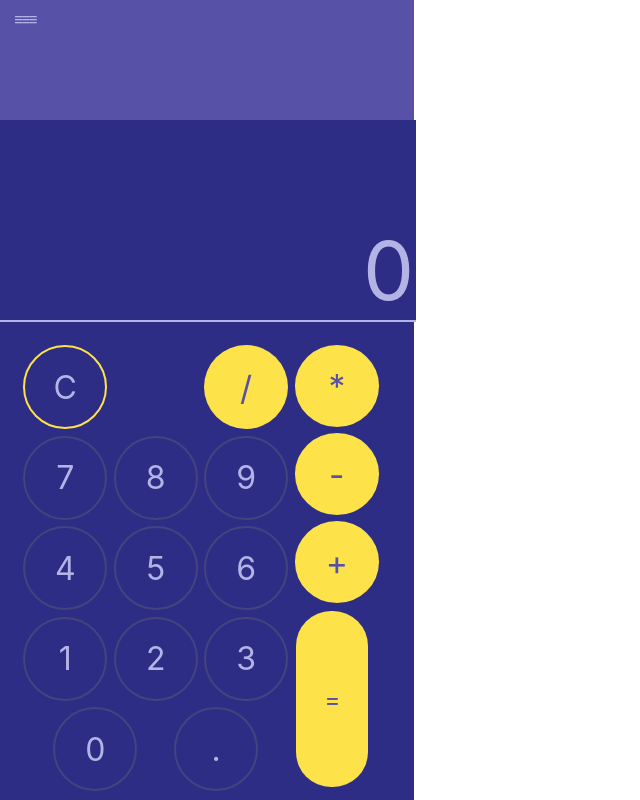
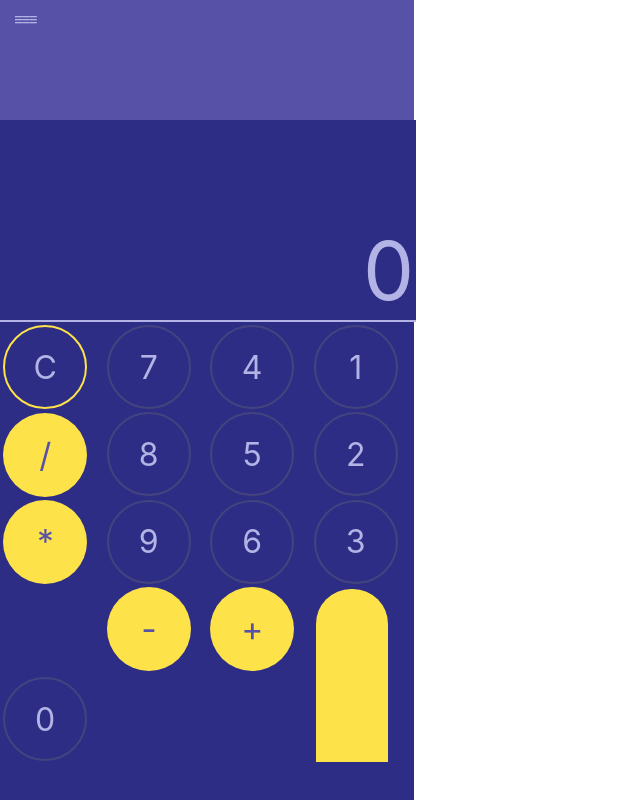
Before and after one commit to bomazani/calculator, a React (Create React App) app: page / in a window 1280 px wide. Shown: the top 800 px of the page, without its empty margins (0-640 px from the left). Built offline with nearby package versions, Linux system fonts and the light colour scheme.

Commit message:
Attempting to switch the keypad layout from flexbox to grid.

```diff
--- a/src/App.css
+++ b/src/App.css
@@ -40,48 +40,201 @@
 }
 
 
-.keypad {
+/* .keypad {
   display: flex;
   flex-direction: row;
   height: 55vh;
   border: 20px solid  #2d2d86;
+} */
+
+.keypad {
+  display: grid;
+  /* flex-direction: row; */
+  height: 55vh;
+  /* border: 20px solid  #2d2d86; */
+  grid-template-columns: 1fr 1fr 1fr 1fr;
+  grid-template-rows: 1fr 1fr 1fr 1fr 1fr;
+  grid-template-areas:
+    "#btn-clear . #btn-divide #btn-mult"
+    "#btn-7 #btn-8 #btn-9 #btn-minus"
+    "#btn-4 #btn-5 #btn-6 #btn-add"
+    "#btn-1 #btn-2 #btn-3 #btn-equal"
+    "#btn-0 #btn-0 #btn-decimal #btn-equal";
+  /* gap: 10px; */
 }
 
-.row {
+#btn-clear {
+  grid-column-start: 1;
+  grid-column-end: 2;
+  grid-row-start: 1;
+  grid-row-end: 2;
+}
+
+#btn-divide {
+  grid-column-start: 3;
+  grid-column-end: 4;
+  grid-row-start: 1;
+  grid-row-end: 2;
+
+}
+
+#btn-mult {
+  grid-column-start: 4;
+  grid-column-end: 5;
+  grid-row-start: 1;
+  grid-row-end: 2;
+}
+
+#btn-7 {
+  grid-column-start: 1;
+  grid-column-end: 2;
+  grid-row-start: 2;
+  grid-row-end: 3;
+}
+
+#btn-8 {
+  grid-column-start: 2;
+  grid-column-end: 3;
+  grid-row-start: 2;
+  grid-row-end: 3;
+}
+
+#btn-9 {
+  grid-column-start: 3;
+  grid-column-end: 4;
+  grid-row-start: 2;
+  grid-row-end: 3;
+}
+
+#btn-minus {
+  grid-column-start: 4;
+  grid-column-end: 5;
+  grid-row-start: 2;
+  grid-row-end: 3;
+}
+
+#btn-4 {
+  grid-column-start: 1;
+  grid-column-end: 2;
+  grid-row-start: 3;
+  grid-row-end: 4;
+}
+
+#btn-5 {
+  grid-column-start: 2;
+  grid-column-end: 3;
+  grid-row-start: 3;
+  grid-row-end: 4;
+}
+
+#btn-6 {
+  grid-column-start: 3;
+  grid-column-end: 4;
+  grid-row-start: 3;
+  grid-row-end: 4;
+}
+
+#btn-add {
+  grid-column-start: 4;
+  grid-column-end: 5;
+  grid-row-start: 3;
+  grid-row-end: 4;
+}
+
+#btn-1 {
+  grid-column-start: 1;
+  grid-column-end: 2;
+  grid-row-start: 4;
+  grid-row-end: 5;
+}
+
+#btn-2 {
+  grid-column-start: 2;
+  grid-column-end: 3;
+  grid-row-start: 4;
+  grid-row-end: 5;
+}
+
+#btn-3 {
+  grid-column-start: 3;
+  grid-column-end: 4;
+  grid-row-start: 4;
+  grid-row-end: 5;
+}
+
+#btn-equal {
+  grid-column-start: 4;
+  grid-column-end: 5;
+  grid-row-start: 4;
+  grid-row-end: 6;
+}
+
+#btn-0 {
+  grid-column-start: 1;
+  grid-column-end: 3;
+  grid-row-start: 5;
+  grid-row-end: 6;
+}
+
+#btn-decimal {
+  grid-column-start: 3;
+  grid-column-end: 4;
+  grid-row-start: 5;
+  grid-row-end: 6;
+}
+
+
+
+
+/* .row {
   display: flex;
   flex-direction: row;
   justify-content: space-evenly;
   background-color: #2d2d86;
-}
+} */
 
-.operatorpad {
+/* .row {
+  display: flex;
+  flex-direction: row;
+  justify-content: space-evenly;
+  background-color: #2d2d86;
+} */
+
+/* .operatorpad {
   display: flex;
   flex-direction: column;
   justify-content: space-evenly;
   object-fit: fill;
+} */
 
-}
-
-.mult-minus-add-btns {
+/* .mult-minus-add-btns {
   display: flex;
   height: 60%;
   flex-direction: column;
   justify-content: space-evenly;
- }
+ } */
 
-.equalbtn {
+/* .equalbtn {
   display: flex;
   object-fit: stretch;
   height: 40%;
   width: 100%;
   justify-content: bottom;
-}
+} */
 
-.zero {
+/* .equalbtn {
+  display: flex;
+  object-fit: stretch;
+  height: 40%;
+  width: 100%;
+  justify-content: bottom;
+} */
+
+/* .zero {
   display: flex;
   width:66%;
   object-fit: fill;
-}
+} */
 
 .footer {
   display: flex;
--- a/src/App.js
+++ b/src/App.js
@@ -60,8 +60,8 @@ render() {
           <CalcDisplay calcDisplay={this.state.calcDisplay} />
         </div>
 
-
-        <div className="keypad">
+        {/* flexbox */}
+        {/* <div className="keypad">
           <div className="numberpad">
             <div className="row">
               <ClearBtn handleClear={() => this.setState({calcDisplay: "0"})}>C</ClearBtn>
@@ -99,8 +99,42 @@ render() {
               <EqualBtn handleClick={this.handleEqual}>=</EqualBtn>
             </div>
           </div>
+        </div> */}
+
+        {/* grid and flexbox */}
+        <div className="keypad">
+            <div className="row-1">
+              <ClearBtn id="btn-clear" handleClear={() => this.setState({calcDisplay: "0"})}>C</ClearBtn>
+              {/* <div className="blank">?</div> */}
+              <OperatorBtn id="btn-divide" handleClick={this.addToCalcDisplay}>/</OperatorBtn>
+              <OperatorBtn id="btn-mult" handleClick={this.addToCalcDisplay}>*</OperatorBtn>
+            </div>
+            <div className="row-2">
+              <NumBtn id="btn-7" handleClick={this.addToCalcDisplay}>7</NumBtn>
+              <NumBtn id="btn-8" handleClick={this.addToCalcDisplay}>8</NumBtn>
+              <NumBtn id="btn-9" handleClick={this.addToCalcDisplay}>9</NumBtn>
+              <OperatorBtn id="btn-minus" handleClick={this.addToCalcDisplay}>-</OperatorBtn>
+            </div>
+            <div className="row-3">
+              <NumBtn id="btn-4" handleClick={this.addToCalcDisplay}>4</NumBtn>
+              <NumBtn id="btn-5" handleClick={this.addToCalcDisplay}>5</NumBtn>
+              <NumBtn id="btn-6" handleClick={this.addToCalcDisplay}>6</NumBtn>
+              <OperatorBtn id="btn-add" handleClick={this.addToCalcDisplay}>+</OperatorBtn>
+            </div>
+            <div className="row-4">
+              <NumBtn id="btn-1" handleClick={this.addToCalcDisplay}>1</NumBtn>
+              <NumBtn id="btn-2" handleClick={this.addToCalcDisplay}>2</NumBtn>
+              <NumBtn id="btn-3" handleClick={this.addToCalcDisplay}>3</NumBtn>
+              <EqualBtn id="btn-equal" handleClick={this.handleEqual}>=</EqualBtn>
+            </div>
+            <div className="row-5">
+              <NumBtn className="zero" id="btn-0" className="zero" handleClick={this.addToCalcDisplay}>0</NumBtn>
+              <NumBtn id="btn-decimal" handleClick={this.addToCalcDisplay}>.</NumBtn>
+            </div>
+
 
         </div>
+
         <div className="footer"></div>
       </div>
     </div>
```
